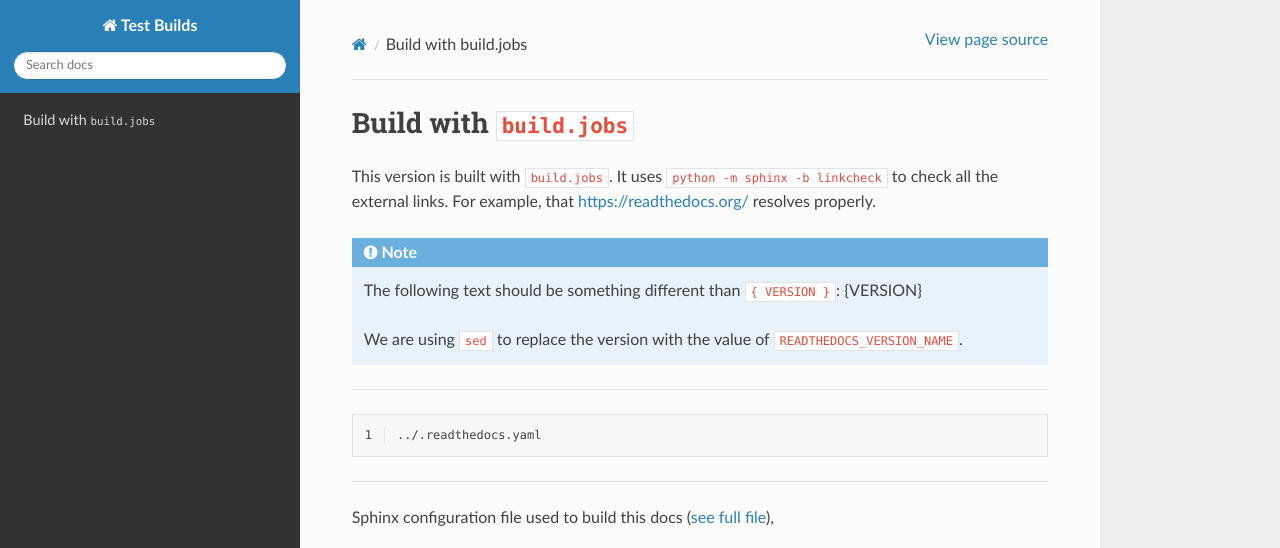
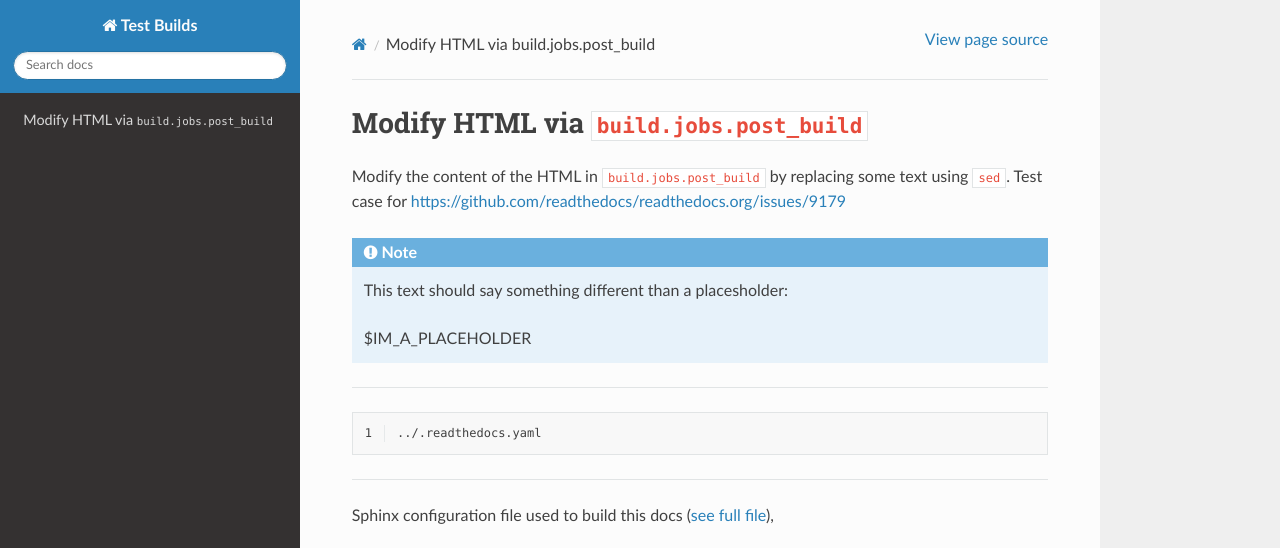
Before and after one commit to readthedocs/test-builds, a Sphinx documentation site: the page built from docs/index.rst, in a window 1280 px wide and 933 px high, cut to the strip 0-548 px from the top of the window. Built offline with Sphinx 7.4.7 and the Read the Docs theme 2.0.0, drawn with Linux system fonts in a browser that asks for light colours.

Commit message:
Use build.jobs.post_build to modify HTML from the output directory

```diff
--- a/docs/index.rst
+++ b/docs/index.rst
@@ -1,16 +1,15 @@
-Build with ``build.jobs``
-=========================
+Modify HTML via ``build.jobs.post_build``
+=========================================
 
-
-This version is built with ``build.jobs``.
-It uses ``python -m sphinx -b linkcheck`` to check all the external links.
-For example, that https://readthedocs.org/ resolves properly.
+Modify the content of the HTML in ``build.jobs.post_build`` by replacing some text using ``sed``.
+Test case for https://github.com/readthedocs/readthedocs.org/issues/9179
 
 .. note::
 
-   The following text should be something different than ``{ VERSION }``: {VERSION}
+   This text should say something different than a placesholder:
 
-   We are using ``sed`` to replace the version with the value of ``READTHEDOCS_VERSION_NAME``.
+   $IM_A_PLACEHOLDER
+
 
 ----
 
```
Also changed, not shown: .readthedocs.yaml.
